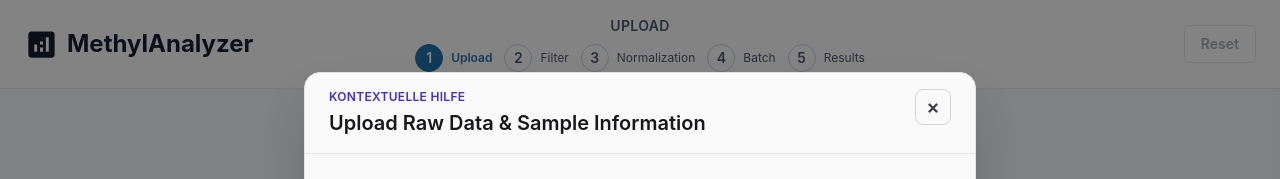
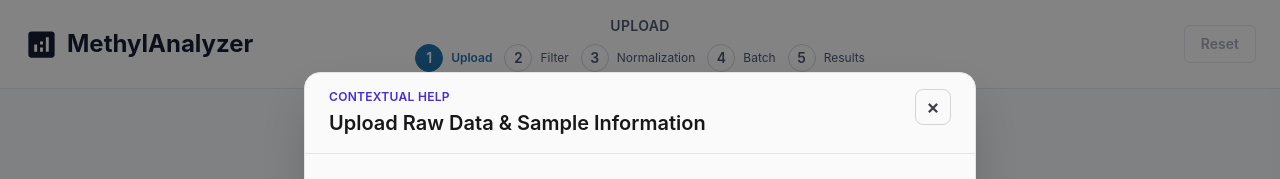
Before and after one commit to PierreTsoungui/swtp-ss26-bigtom, a React (Vite) app in the folder frontend/app/: page /upload in a window 1280 px wide. Both pictures are taken after a click on the button "Open upload help". Shown: the top 179 px of the page. Built offline with nearby package versions, Linux system fonts and the light colour scheme.

Commit message:
fix(frontend): Kleine Änderung auf Englisch

```diff
--- a/frontend/app/src/shared/help/HelpButton.tsx
+++ b/frontend/app/src/shared/help/HelpButton.tsx
@@ -130,7 +130,7 @@ function HelpButton({ topic, ariaLabel = "Hilfe öffnen" }: HelpButtonProps) {
                         <div className="flex items-start justify-between gap-4 border-b border-zinc-200 px-6 py-4">
                             <div>
                                 <p className="text-xs font-semibold uppercase tracking-wide text-indigo-700">
-                                    Kontextuelle Hilfe
+                                    Contextual Help
                                 </p>
                                 <h2 id={titleId} className="mt-1 text-xl font-semibold">
                                     {title}
```
